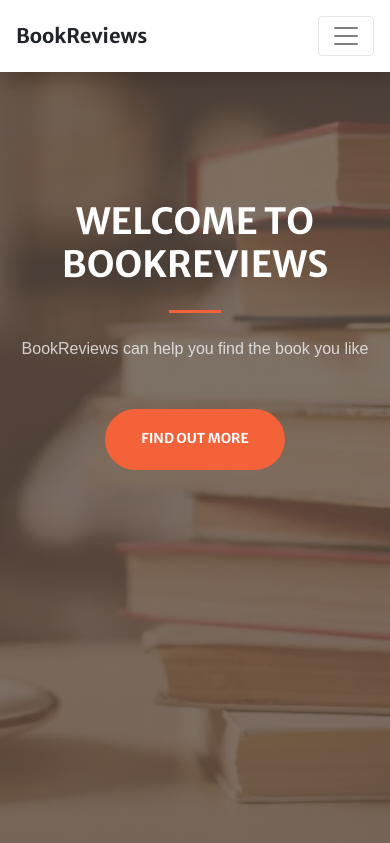
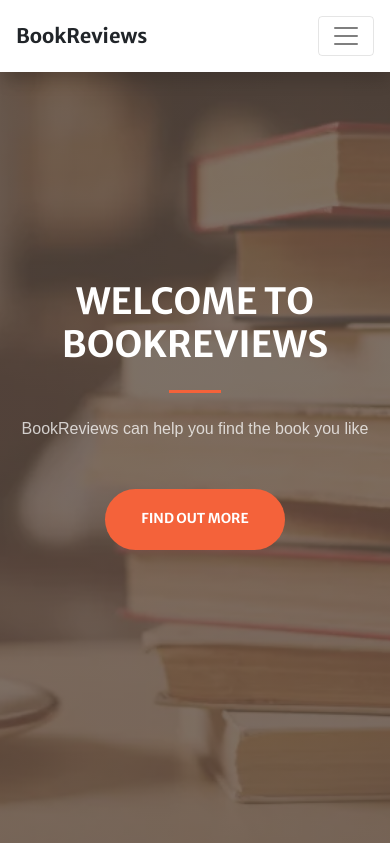
Before and after one commit to LongVN99/Milestone_Project_3, a Flask app: page / in a window 390 px wide. Shown: the top 843 px of the page. Run offline with Flask 2, Linux system fonts and the light colour scheme; some libraries are stand-ins or nearby versions.

Commit message:
Fixed content positioning inside masthead

```diff
--- a/static/css/mystyles.css
+++ b/static/css/mystyles.css
@@ -241,18 +241,18 @@ input:focus{
     min-height: 100vh;
 }
 
-@media only screen and (max-width: 1000px) {
-    header.masthead {
-        padding-top: 25rem;
+.profile-h-100 {
+    min-height: 100vh;
+}
+
+@media only screen and (max-width: 1200px) {
+    .md-mt-10 {
+        margin-top: 12rem !important;
     }
 }
 
 @media only screen and (max-width: 600px) {
-    header.masthead {
-        padding-top: 12.5rem;
+    .md-mt-10 {
+        margin-top: 7.5rem !important;
     }
 }
-
-.profile-h-100 {
-    min-height: 100vh;
-}
--- a/templates/index.html
+++ b/templates/index.html
@@ -2,7 +2,7 @@
 {% block masthead %}
 
     <div class="container">
-        <div class="row h-100 align-items-center justify-content-center text-center">
+        <div class="row h-100 align-items-center justify-content-center text-center md-mt-10">
             <div class="col-lg-10 align-self-end">
                 <h1 class="text-uppercase text-white font-weight-bold">Welcome to BookReviews
                 </h1>
```
